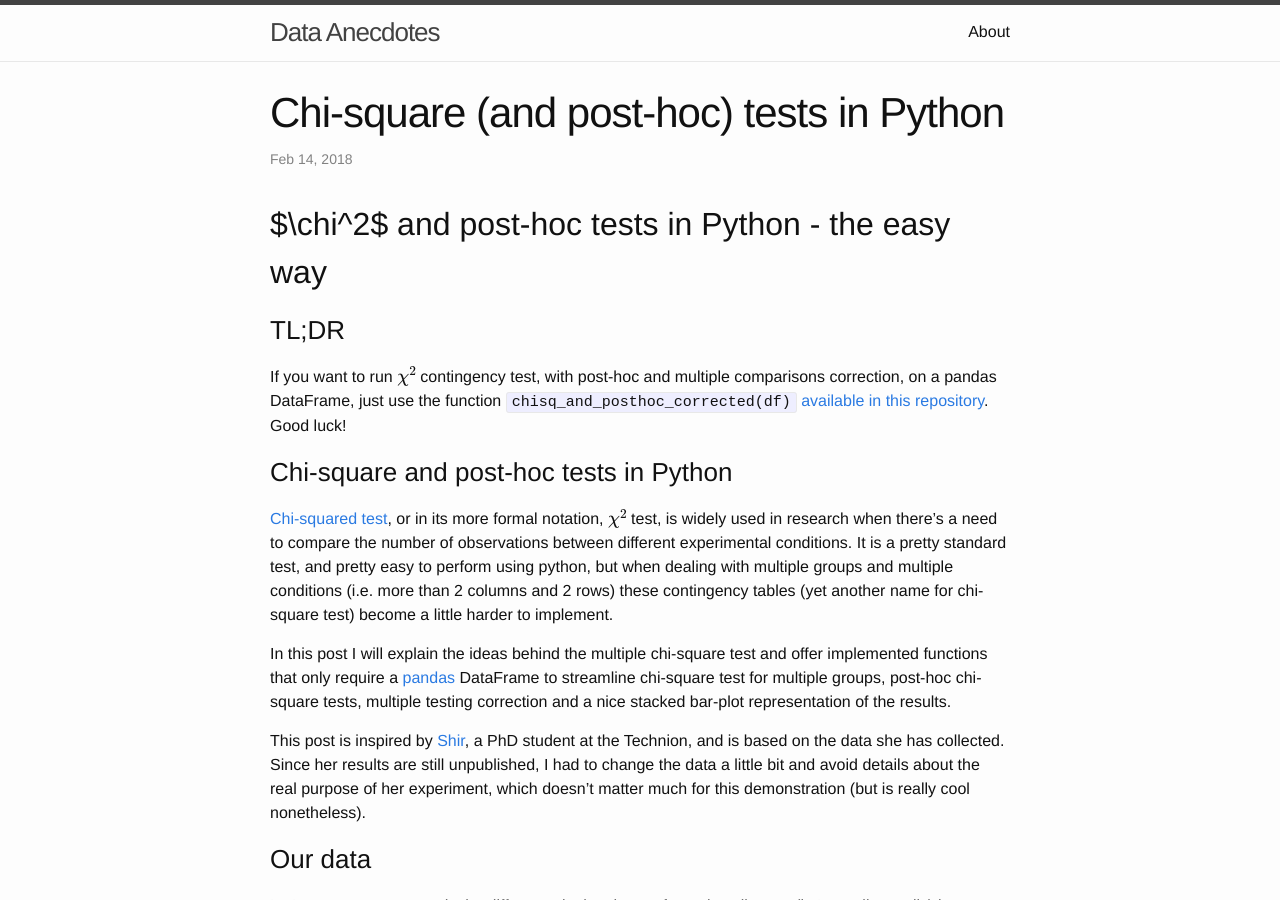
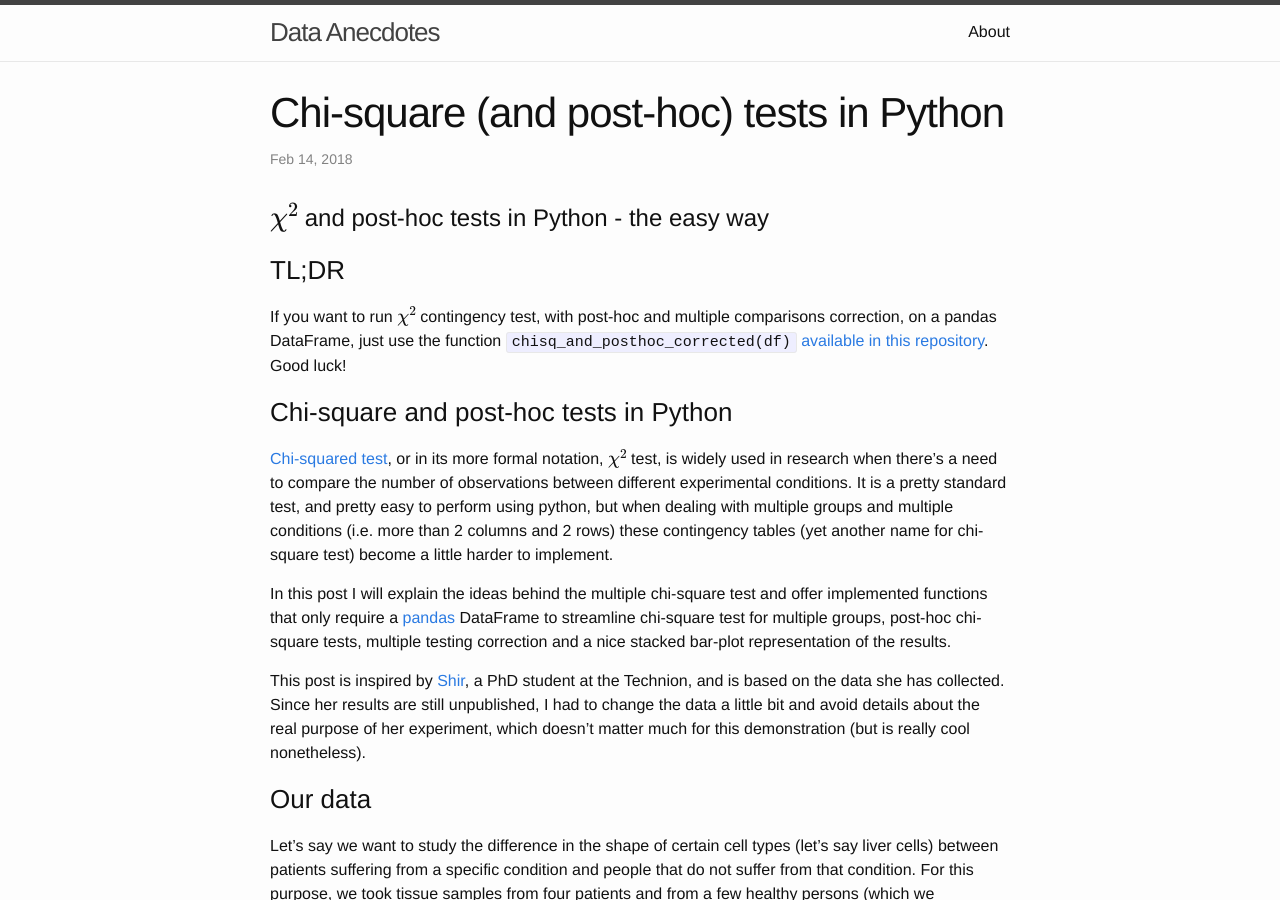
Before and after one commit to neuhofmo/neuhofmo.github.io, a Jekyll site: the page built from _posts/2018-02-14-Chi-square-and-post-hoc-tests-in-Python.md, in a window 1280 px wide and 900 px high. Built offline with Jekyll 4.4.1, drawn with Linux system fonts in a browser that asks for light colours; Markdown is read by kramdown in place of the engine named in the settings; formulas are drawn with MathJax 3; some of the changed text lies outside the part shown.

Commit message:
Fix math problem

```diff
--- a/_config.yml
+++ b/_config.yml
@@ -29,8 +29,8 @@ show_excerpts: true
 google_analytics: UA-113901221-1
 
 # Build settings
-# markdown: kramdown
-markdown: redcarpet
+markdown: kramdown
+# markdown: redcarpet
 theme: minima
 # theme: jekyll-theme-midnight
 plugins:
--- a/_posts/2018-02-14-Chi-square-and-post-hoc-tests-in-Python.md
+++ b/_posts/2018-02-14-Chi-square-and-post-hoc-tests-in-Python.md
@@ -6,7 +6,9 @@ categories: python statistics pandas
 permalink: /chi-square-and-post-hoc-in-python/
 ---
 
-## $\chi^2$ and post-hoc tests in Python - the easy way
+# \\( \chi^2 \\) and post-hoc tests in Python - the easy way
+
+
 
 
 
```
